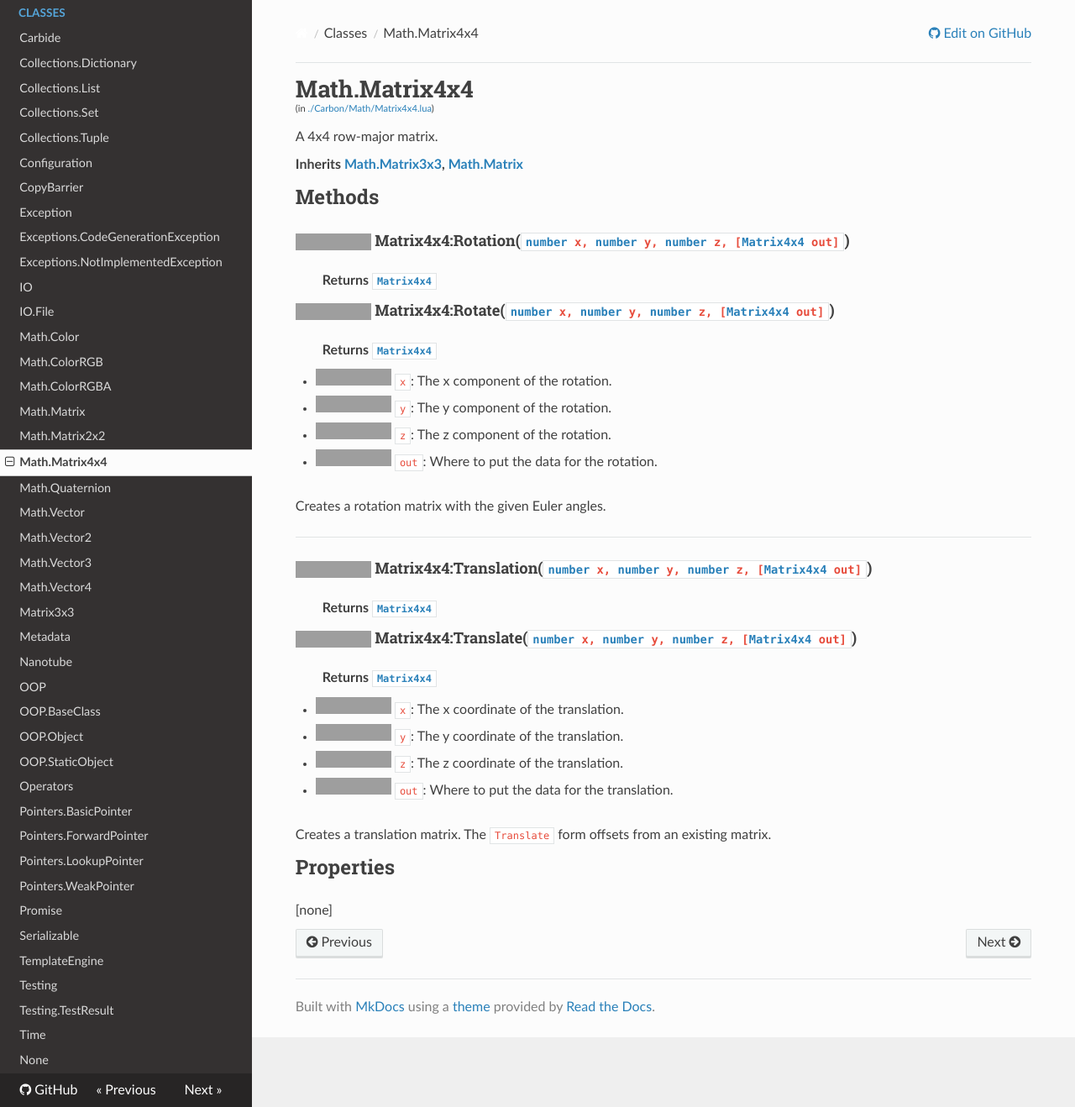
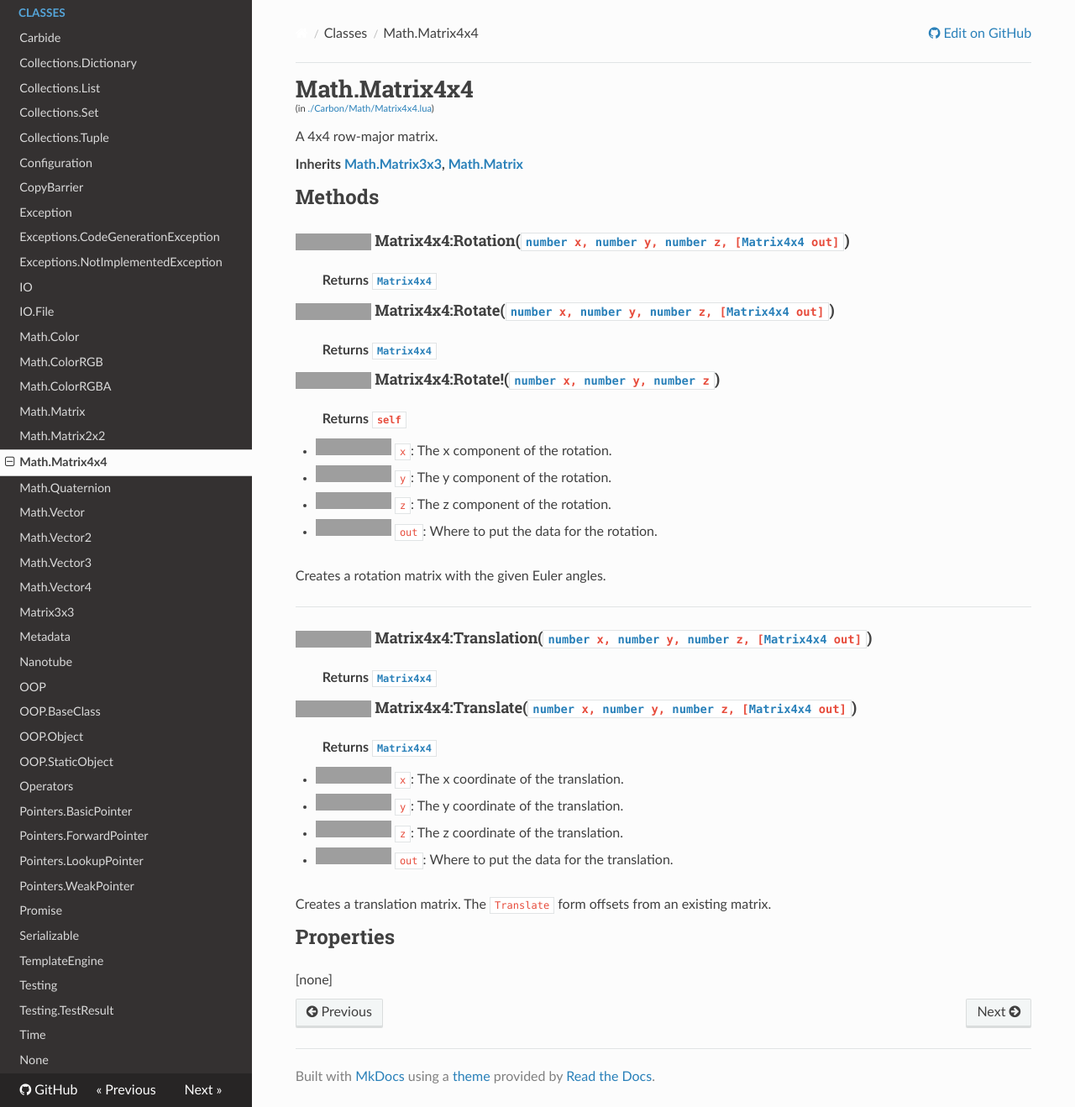
Before and after one commit to lua-carbon/carbon, an MkDocs documentation site: the page built from docs/Classes/Math.Matrix4x4.md, in a window 1280 px wide and 1318 px high. Shown: the whole window at 84% size. Built offline with MkDocs 1.6.1, drawn with Linux system fonts in a browser that asks for light colours; nearby versions of some CDN libraries; old or Windows-style settings are respelled for this version of MkDocs; grey boxes are pictures that could not be loaded.

Commit message:
Reorganize + document Matrix4x4 method

```diff
--- a/docs/Classes/Math.Matrix4x4.md
+++ b/docs/Classes/Math.Matrix4x4.md
@@ -11,6 +11,9 @@ A 4x4 row-major matrix.
 **<span class="method-returns">Returns <code><a href="Classes/Math.Matrix4x4">Matrix4x4</a></code></span>**
 <h4 class="method-name"><img class="doc-image" alt="public" src="https://img.shields.io/badge/object-public-11b237.svg?style=flat-square" /> Matrix4x4:Rotate(<code><a href="Types#number">number</a> x, <a href="Types#number">number</a> y, <a href="Types#number">number</a> z, [<a href="Classes/Math.Matrix4x4">Matrix4x4</a> out]</code>)</h4>
 **<span class="method-returns">Returns <code><a href="Classes/Math.Matrix4x4">Matrix4x4</a></code></span>**
+
+<h4 class="method-name"><img class="doc-image" alt="public" src="https://img.shields.io/badge/object-public-11b237.svg?style=flat-square" /> Matrix4x4:Rotate!(<code><a href="Types#number">number</a> x, <a href="Types#number">number</a> y, <a href="Types#number">number</a> z</code>)</h4>
+**<span class="method-returns">Returns <code>self</code></span>**
 
 - <img class="doc-image" alt="required" src="https://img.shields.io/badge/%20-required-ff9600.svg?style=flat-square" />  `x`: The x component of the rotation.
 - <img class="doc-image" alt="required" src="https://img.shields.io/badge/%20-required-ff9600.svg?style=flat-square" />  `y`: The y component of the rotation.
```
Also changed, not shown: 1 other file.
